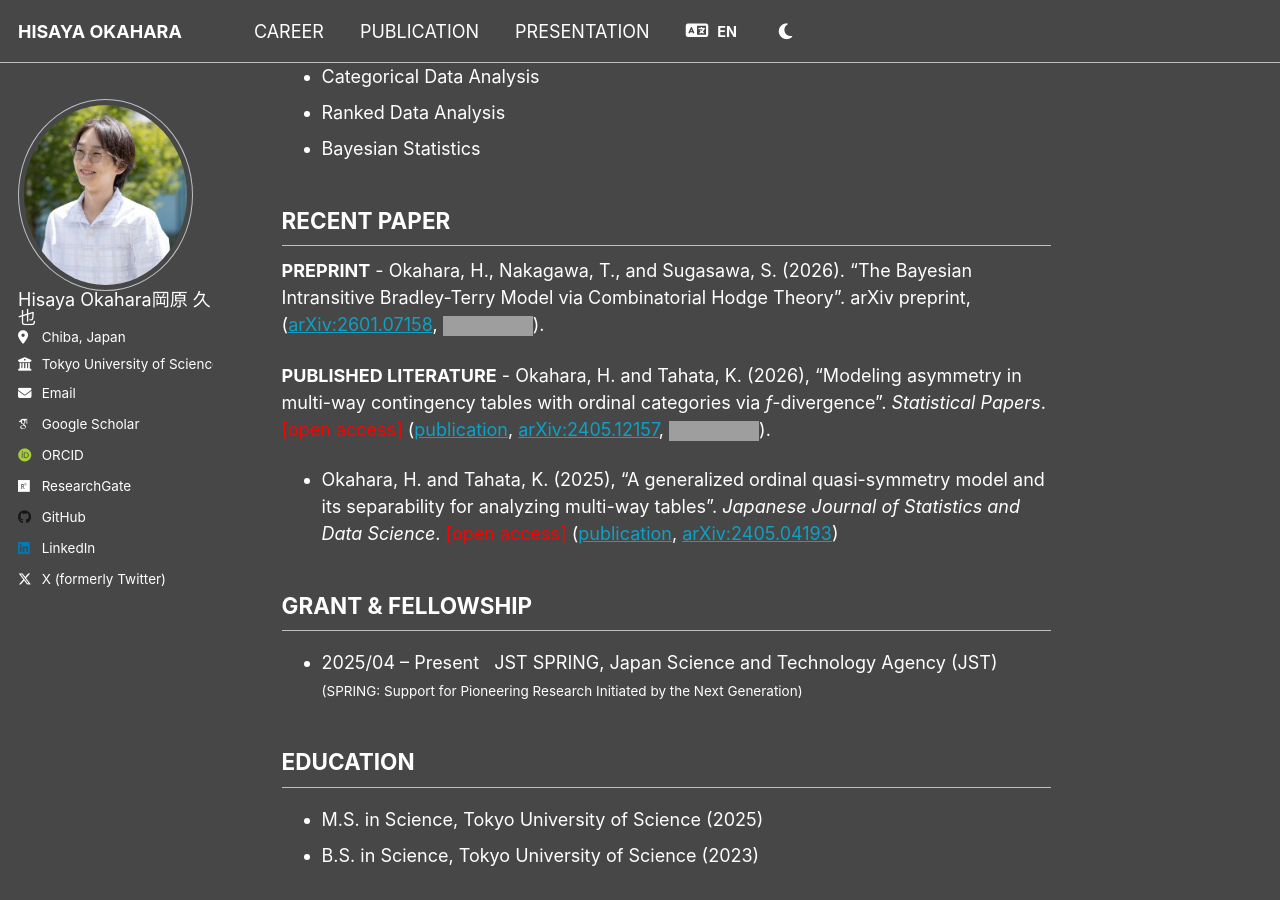
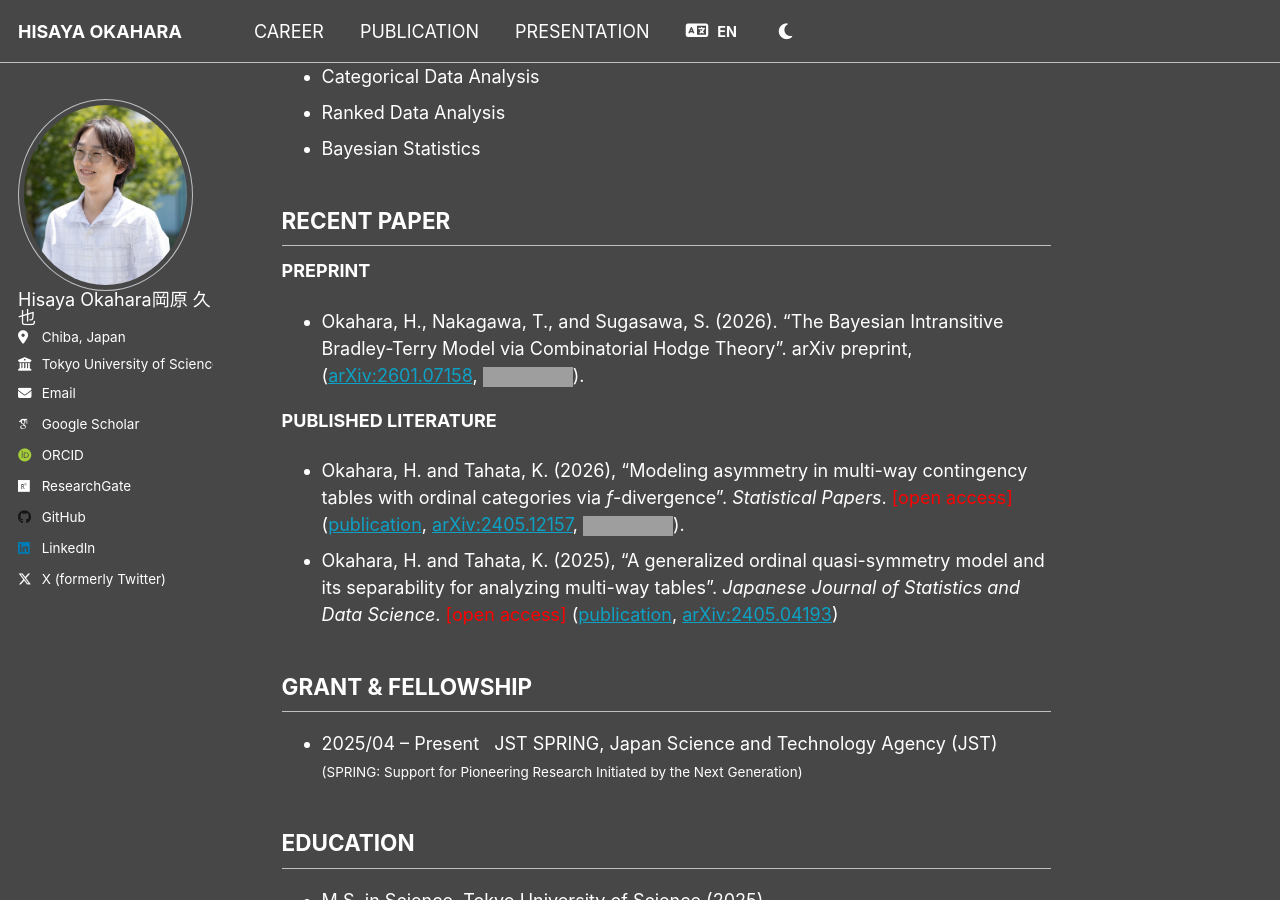
Before and after one commit to h-okahara/h-okahara.github.io, a Jekyll site: the page built from _pages/about.md, in a window 1280 px wide and 900 px high, scrolled down 311 px. Built offline with Jekyll 4.4.1, drawn with Linux system fonts in a browser that asks for light colours; some web fonts are replaced; grey boxes are pictures that could not be loaded.

Commit message:
Update about.md

```diff
--- a/_pages/about.md
+++ b/_pages/about.md
@@ -9,12 +9,10 @@ redirect_from:
 
 
 ## <span data-i18n="home.header_about">ABOUT ME</span>
-
 <span data-i18n="home.role">I'm a Ph.D. student</span><span data-i18n="home.affiliation_pre"> in the </span>[<span data-i18n="home.lab">Tahata Lab</span>](https://tahata-lab.is.noda.tus.ac.jp/)<span data-i18n="home.affiliation_mid"> at the </span>[<span data-i18n="home.tus">Tokyo University of Science</span>](https://www.tus.ac.jp/en/grad/riko/).
 
 
 ## <span data-i18n="home.header_interest">RESEARCH INTEREST</span>
-
 - <span data-i18n="home.interest_1">Latent Variable Modeling</span>
 - <span data-i18n="home.interest_2">Categorical Data Analysis</span>
 - <span data-i18n="home.interest_3">Ranked Data Analysis</span>
@@ -22,26 +20,24 @@ redirect_from:
 
 
 ## <span data-i18n="home.header_paper">RECENT PAPER</span>
+**<span data-i18n="home.preprint">PREPRINT</span>**
+- Okahara, H., Nakagawa, T., and Sugasawa, S. (2026). "The Bayesian Intransitive Bradley-Terry Model via Combinatorial Hodge Theory". arXiv preprint, ([arXiv:2601.07158](https://arxiv.org/abs/2601.07158), [![GitHub](https://img.shields.io/badge/GitHub-R--code-blue?logo=github)](https://github.com/h-okahara/BIBT)).
 
-**<span data-i18n="home.preprint">PREPRINT</span>** - Okahara, H., Nakagawa, T., and Sugasawa, S. (2026). "The Bayesian Intransitive Bradley-Terry Model via Combinatorial Hodge Theory". arXiv preprint, ([arXiv:2601.07158](https://arxiv.org/abs/2601.07158), [![GitHub](https://img.shields.io/badge/GitHub-R--code-blue?logo=github)](https://github.com/h-okahara/BIBT)).
-
-**<span data-i18n="home.published">PUBLISHED LITERATURE</span>** - Okahara, H. and Tahata, K. (2026), "Modeling asymmetry in multi-way contingency tables with ordinal categories via *f*-divergence". *Statistical Papers*. <span style="color: red;">[<span data-i18n="home.open_access">open access</span>]</span> ([publication](https://link.springer.com/article/10.1007/s00362-025-01782-y), [arXiv:2405.12157](https://arxiv.org/abs/2405.12157), [![GitHub](https://img.shields.io/badge/GitHub-R--code-blue?logo=github)](https://github.com/h-okahara/GS_f)).
+**<span data-i18n="home.published">PUBLISHED LITERATURE</span>**
+- Okahara, H. and Tahata, K. (2026), "Modeling asymmetry in multi-way contingency tables with ordinal categories via *f*-divergence". *Statistical Papers*. <span style="color: red;">[<span data-i18n="home.open_access">open access</span>]</span> ([publication](https://link.springer.com/article/10.1007/s00362-025-01782-y), [arXiv:2405.12157](https://arxiv.org/abs/2405.12157), [![GitHub](https://img.shields.io/badge/GitHub-R--code-blue?logo=github)](https://github.com/h-okahara/GS_f)).
 - Okahara, H. and Tahata, K. (2025), "A generalized ordinal quasi-symmetry model and its separability for analyzing multi-way tables". *Japanese Journal of Statistics and Data Science*. <span style="color: red;">[<span data-i18n="home.open_access">open access</span>]</span> ([publication](https://link.springer.com/article/10.1007/s42081-024-00289-4), [arXiv:2405.04193](https://arxiv.org/abs/2405.04193))
 
 
 ## <span data-i18n="home.header_grant">GRANT & FELLOWSHIP</span>
-
 - 2025/04 – <span data-i18n="home.present">Present</span> &nbsp; <span data-i18n="home.grant_jst">JST SPRING, Japan Science and Technology Agency (JST)</span>
   <small> (<span data-i18n="home.grant_jst_desc">SPRING: Support for Pioneering Research Initiated by the Next Generation</span>) </small>
 
 ## <span data-i18n="home.header_education">EDUCATION</span>
-
 - <span data-i18n="home.degree_ms">M.S. in Science, Tokyo University of Science (2025)</span>
 - <span data-i18n="home.degree_bs">B.S. in Science, Tokyo University of Science (2023)</span>
 
 
 ## <span data-i18n="home.header_membership">MEMBERSHIP</span>
-
 - 2026/02 - <span data-i18n="home.present">Present</span> &nbsp; <span data-i18n="home.member_jss">The Japan Statistical Society</span>
 - 2023/10 – <span data-i18n="home.present">Present</span> &nbsp; <span data-i18n="home.member_msj">Mathematical Society of Japan</span>
 - 2023/02 – <span data-i18n="home.present">Present</span> &nbsp; <span data-i18n="home.member_jsas">Japan Society of Applied Statistics</span>
```
